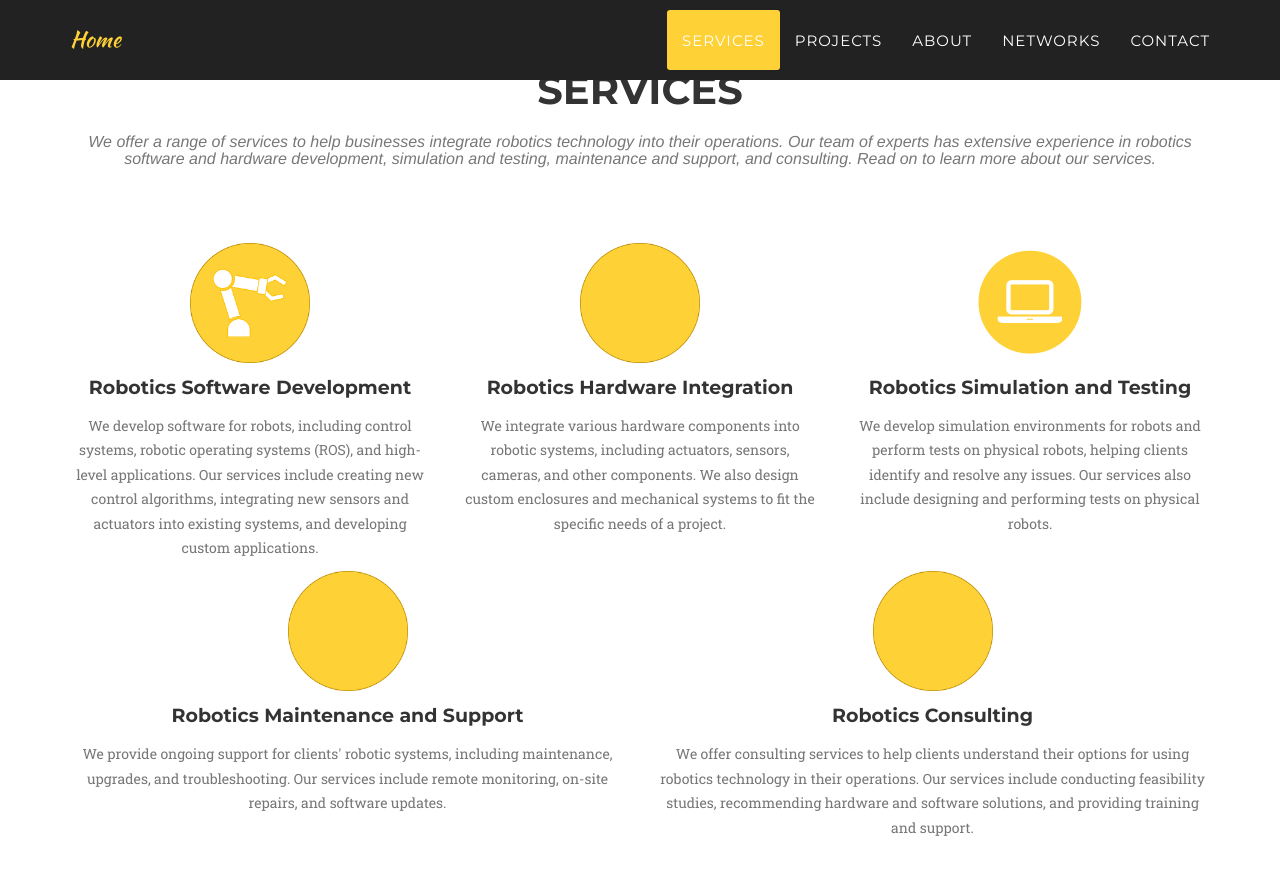
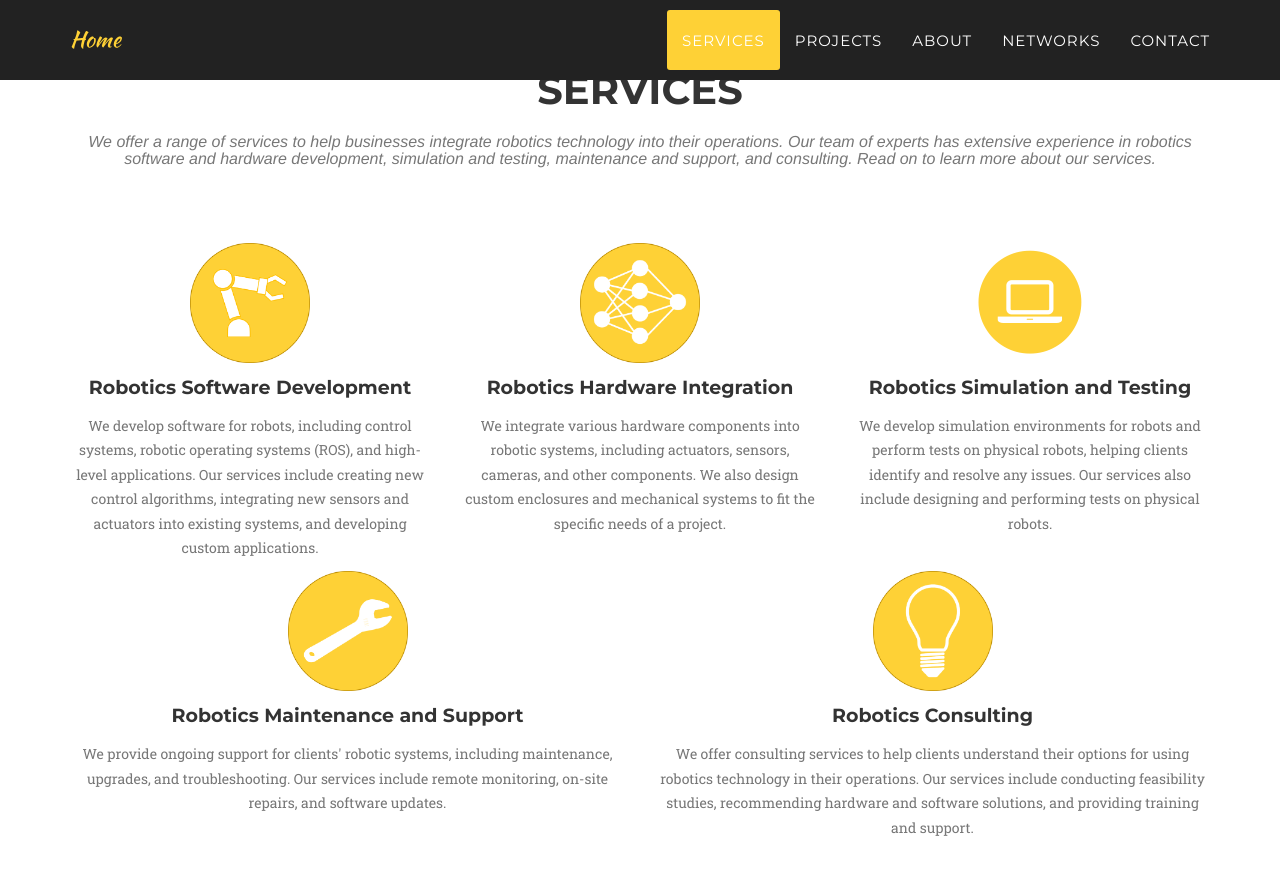
Before and after one commit to Mlahoud/Mlahoud.github.io, a Jekyll site: the page built from index.html, in a window 1280 px wide and 900 px high, scrolled down 740 px. Shown: the top 875 px of the window. Built offline with Jekyll 4.4.1, drawn with Linux system fonts in a browser that asks for light colours; some web fonts are replaced.

Commit message:
Update services.html

```diff
--- a/_includes/services.html
+++ b/_includes/services.html
@@ -19,7 +19,7 @@
                 </div>
                 <div class="col-md-4">
                     <span class="fa-stack fa-4x">
-                        <i class="fa fa-circle fa-stack-2x text-primary"></i>
+                        <!--i class="fa fa-circle fa-stack-2x text-primary"></i-->
                         <img src="img/logos/logo_nn.png" class="img-responsive img-centered" alt="">
                     </span>
                     <h4 class="service-heading">Robotics Hardware Integration</h4>
@@ -37,7 +37,7 @@
             <div class="row text-center">
                 <div class="col-md-6">
                     <span class="fa-stack fa-4x">
-                        <i class="fa fa-circle fa-stack-2x text-primary"></i>
+                        <!--i class="fa fa-circle fa-stack-2x text-primary"></i-->
                         <img src="img/logos/logo_key.png" class="img-responsive img-centered" alt="">
                     </span>
                     <h4 class="service-heading">Robotics Maintenance and Support</h4>
@@ -45,7 +45,7 @@
                 </div>
                 <div class="col-md-6">
                     <span class="fa-stack fa-4x">
-                        <i class="fa fa-circle fa-stack-2x text-primary"></i>
+                        <!--i class="fa fa-circle fa-stack-2x text-primary"></i-->
                         <img src="img/logos/logo_bulb.png" class="img-responsive img-centered" alt="">
                     </span>
                     <h4 class="service-heading">Robotics Consulting</h4>
```
